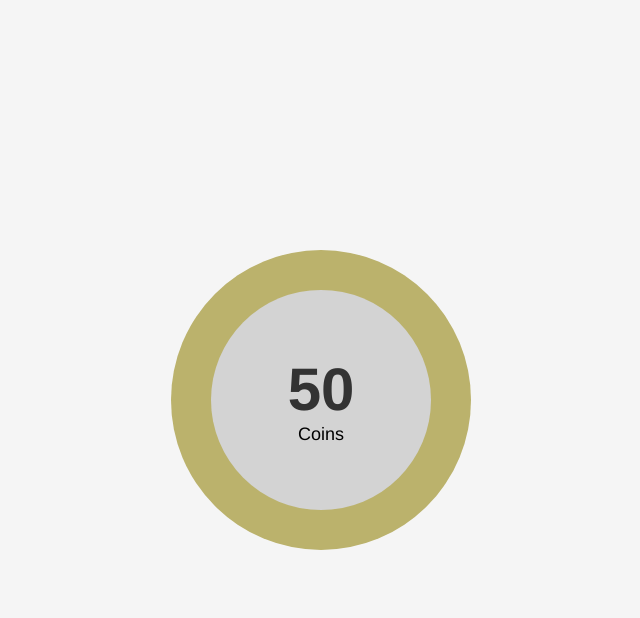
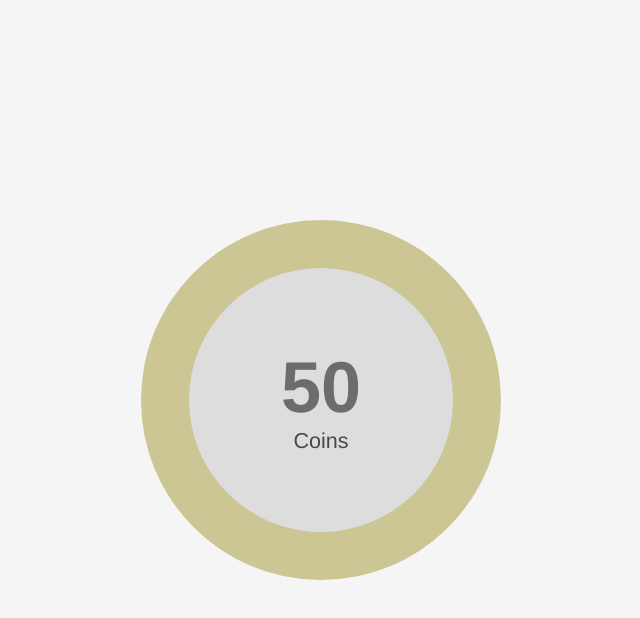
Before and after one commit to romanzrv/sass-training, a website: page exercise/index.html in a window 1280 px wide. In both pictures the pointer is over the element 640 px from the left and 400 px from the top of the page. Shown: the whole page, without its empty margins (319-959 px from the left). Drawn offline with Linux system fonts and the light colour scheme.

Commit message:
Added animation to exercise

```diff
--- a/exercise/styles.css
+++ b/exercise/styles.css
@@ -17,6 +17,7 @@ body, html {
 }
 
 .coin {
+    transition: transform .5s ease;
     height: 300px;
     width: 300px;
     background-color: #bbb26c;
@@ -24,6 +25,12 @@ body, html {
     display: flex;
     justify-content: center;
     align-items: center;
+}
+
+.coin:hover {
+    cursor: pointer;
+    transform: scale(1.2);
+    opacity: 0.7;
 }
 
 .coin-inner {
```
